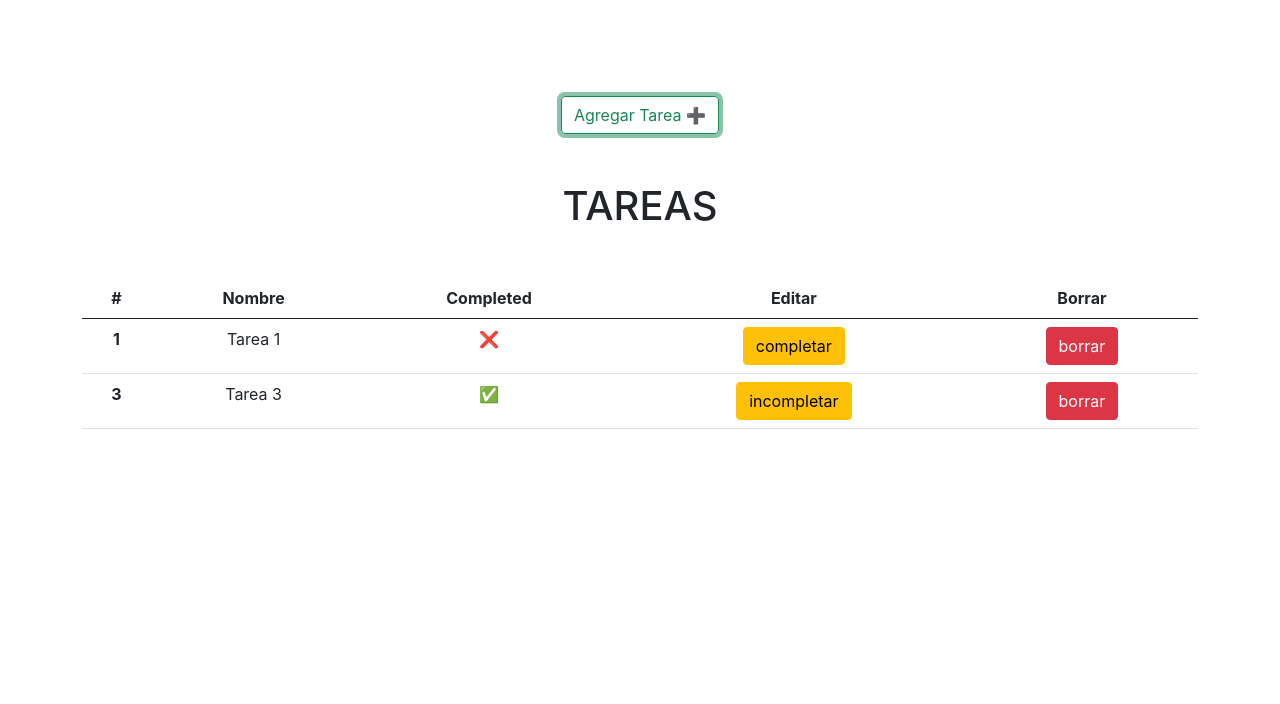
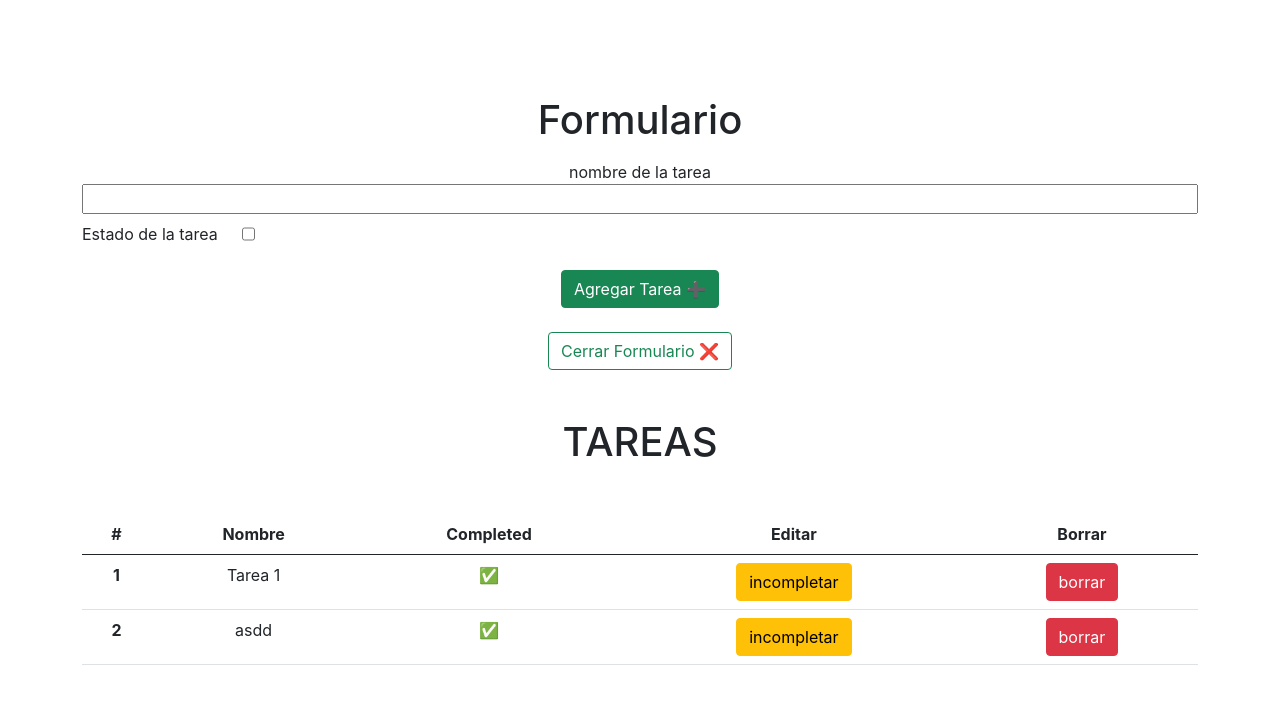
Before and after one commit to jovanesDev/ed_it_64033, a React (Create React App) app: page / in a window 1280 px wide. Both pictures are taken after a click on the button "Agregar Tarea ➕". Shown: the top 704 px of the page. Built offline with nearby package versions, Linux system fonts and the light colour scheme; data requests are answered from the project's data file.

Commit message:
peticiones completo

```diff
--- a/server/db.json
+++ b/server/db.json
@@ -1,14 +1,14 @@
 {
   "tareas": [
     {
-      "id": 1,
       "name": "Tarea 1",
-      "complete": false
+      "complete": true,
+      "id": 1
     },
     {
-      "id": 3,
-      "name": "Tarea 3",
-      "complete": true
+      "name": "asdd",
+      "complete": true,
+      "id": 2
     }
   ]
 }
--- /dev/null
+++ b/src/components/Formulario/Formulario.jsx
@@ -0,0 +1,24 @@
+import React from 'react'
+import useForm from '../../hooks/useForm'
+
+const Formulario = (props) => {
+  const {tarea,handleChange} = useForm()
+  return (
+    <div className='d-flex flex-column'>
+      <h1>Formulario</h1>
+        <div className='d-flex flex-column my-2' >
+            <label htmlFor="nombre">nombre de la tarea</label>
+            <input onChange={handleChange} type="text" name='name'id='nombre' />
+        </div>
+        <div className='d-flex' >
+            <label htmlFor="complete">Estado de la tarea</label>
+            <input className='mx-4' onChange={handleChange} type="checkbox" name="complete" id="complete" />
+        </div>
+        <div>
+          <button onClick={() => props.guardarTarea(tarea)} className='btn btn-success my-4'>Agregar Tarea ➕ </button>
+        </div>
+    </div>
+  )
+}
+
+export default Formulario
--- a/src/components/Table/Table.jsx
+++ b/src/components/Table/Table.jsx
@@ -1,12 +1,18 @@
 import React from 'react'
 import TableHeader from './TableHeader'
 import TableBody from './TableBody'
+import Formulario from '../Formulario/Formulario'
 
 const Table = (props) => {
 
-
   return (
     <>
+     {props.showForm && <Formulario {...props}/>}
+     <div className='d-flex justify-content-center'>
+        <button onClick={()=>props.changeShowForm()} className='btn btn-outline-success'>
+          {!props.showForm ? 'Agregar Tarea ➕' : 'Cerrar Formulario ❌'}
+        </button>
+      </div>
       <h1 className='text-center my-5 text-uppercase'>Tareas</h1>
       <table className='table'>
           <TableHeader/>
--- a/src/components/Table/TableBody.jsx
+++ b/src/components/Table/TableBody.jsx
@@ -2,8 +2,7 @@ import React from 'react'
 import TableBodyItem from './TableBodyItem'
 
 const TableBody = (props) => {
-    const {tareas,deleteTarea,updateTarea} = props
-    console.log(props)
+  const {tareas,deleteTarea,updateTarea} = props
   return (
     <tbody>
         {tareas.map((item,index) => (
--- a/src/components/TareasContainer.jsx
+++ b/src/components/TareasContainer.jsx
@@ -1,19 +1,10 @@
 import React from 'react'
 import Table from './Table/Table'
-import WithAxiosFunctions from '../hoc/WithAxiosFunctions'
-
-
-const TareasContainer = () => {
-
-const TableHoc = WithAxiosFunctions(Table)
-
+const TareasContainer = (props) => {
 
   return (
     <div className='container my-5 py-5'>
-        <div className='d-flex justify-content-center'>
-            <button className='btn btn-outline-success'>Agregar Tarea ➕</button>
-        </div>
-        <TableHoc/>
+      <Table {...props} />
     </div>
   )
 }
--- a/src/hoc/WithAxiosFunctions.jsx
+++ b/src/hoc/WithAxiosFunctions.jsx
@@ -5,15 +5,23 @@ const WithAxiosFunctions = (BaseComponente) => {
 
     const [tareas, setTareas] = useState([])
     const [loading, setLoading] = useState(true)
+    const [showForm, setShowForm] = useState(false)
 
     useEffect(() => {
         getTareas()
     },[])
 
+    const changeShowForm = () => setShowForm(!showForm)
+
     async function getTareas() {
         const res = await axios.get('http://localhost:3001/tareas')
         setTareas(res.data)
         setLoading(false)
+    }
+
+    async function guardarTarea(tarea){
+      const result =  await axios.post('http://localhost:3001/tareas',tarea)
+      setTareas([...tareas,result.data])
     }
 
     async function deleteTarea(id){
@@ -39,6 +47,9 @@ const WithAxiosFunctions = (BaseComponente) => {
             loading={loading}
             deleteTarea={deleteTarea}
             updateTarea={updateTarea}
+            guardarTarea={guardarTarea}
+            showForm={showForm}
+            changeShowForm={changeShowForm}
            />
   }
 }
--- /dev/null
+++ b/src/hooks/useForm.jsx
@@ -0,0 +1,31 @@
+import React, { useState } from 'react'
+
+const useForm = () => {
+
+    const [tarea,setTarea] = useState({
+        name:'',
+        complete:false
+     })
+
+     const handleChange = (e) => {
+      const {name,checked,value} = e.target
+       if(name === 'name'){
+        setTarea({
+          ...tarea,
+          [name]:value
+        })
+       }else {
+        setTarea({
+          ...tarea,
+          complete:checked
+        })
+       }
+     }
+
+  return {
+    handleChange,
+    tarea
+  }
+}
+
+export default useForm
--- a/src/routes/MainRoutes.jsx
+++ b/src/routes/MainRoutes.jsx
@@ -2,12 +2,15 @@ import React from 'react'
 import { BrowserRouter ,Routes, Route } from 'react-router-dom'
 import TareasContainer from '../components/TareasContainer'
 import CreateTarea from '../components/CreateTarea'
+import WithAxiosFunctions from '../hoc/WithAxiosFunctions'
+
 
 const MainRoutes = () => {
+  const TareasContainerHoc = WithAxiosFunctions(TareasContainer)
   return (
     <BrowserRouter>
         <Routes>
-            <Route path='/' element={<TareasContainer/>} />
+            <Route path='/' element={<TareasContainerHoc/>} />
             <Route path='/create' element={<CreateTarea/>} />
         </Routes>
     </BrowserRouter>
```
